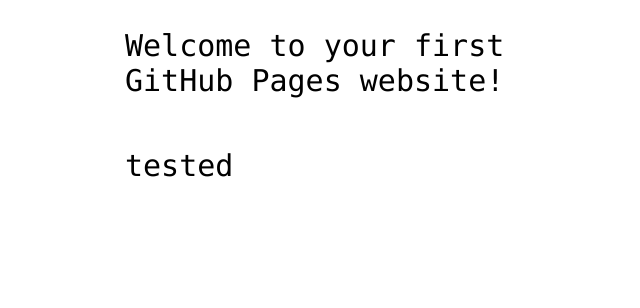
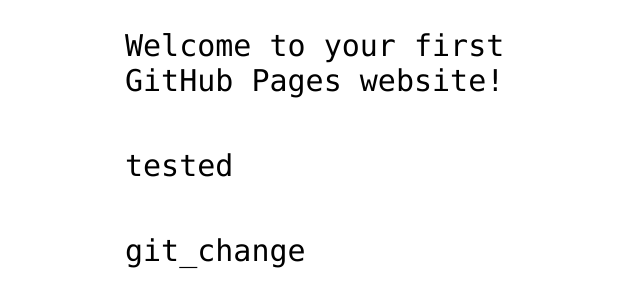
Before and after one commit to LCSimba/hello-world, a plain HTML site: page index.html in a window 1280 px wide. Shown: the part 360-668 px from the top of the page, without its empty margins (315-955 px from the left). Drawn offline with Linux system fonts and the light colour scheme.

Commit message:
Update index.html

```diff
--- a/index.html
+++ b/index.html
@@ -14,6 +14,7 @@
 <!-- Change this code here by copy and pasting your template on line 15 -->
 <p>Welcome to your first GitHub Pages website!</p>
 <p>tested</p>
+<p>git_change<p>
 
 </body>
 </html>
```
